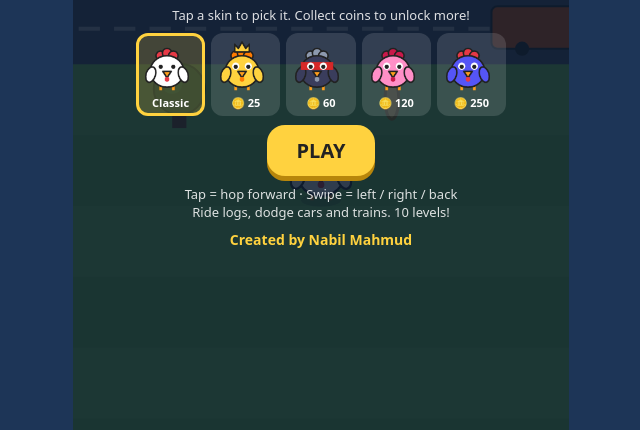
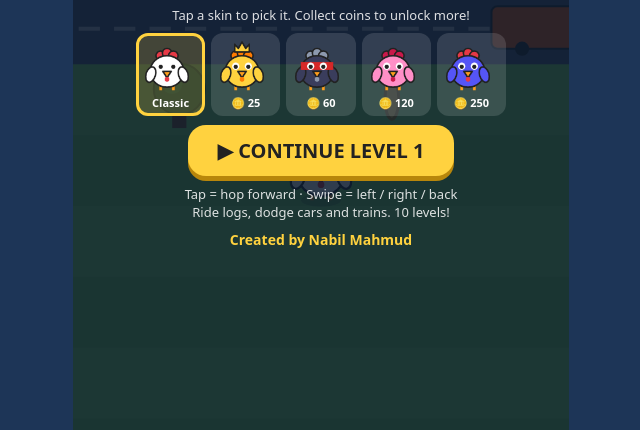
Before and after one commit to nabilmahmud6251-ui/nabilmahmud6251-ui.github.io, a plain HTML site: page index.html in a window 1280 px wide. Shown: the part 370-800 px from the top of the page, without its empty margins (319-959 px from the left). Drawn offline with Linux system fonts and the light colour scheme.

Commit message:
Change PLAY button to CONTINUE LEVEL button

```diff
--- a/index.html
+++ b/index.html
@@ -217,7 +217,7 @@ function menu(){state='menu';
  ov(`<div style="font-size:52px">🐔</div><h1>Crazy Chicken</h1><h2>Road Survival</h2><div>🏆 Best ${best} &nbsp;·&nbsp; 🪙 ${bank}</div>
  <div class="hint">Tap a skin to pick it. Collect coins to unlock more!</div>
  <div class="skins">${SK.map((s,i)=>`<div class="sk ${i===skin?'on':''}" data-i="${i}"><canvas width="96" height="96"></canvas>${owned.includes(i)?s.n:'🪙 '+s.cost}</div>`).join('')}</div>
- <button class="btn" data-a="play">PLAY</button>
+ <button class="btn" data-a="play">▶ CONTINUE LEVEL ${resumeLevel}</button>
  <div class="hint">Tap = hop forward · Swipe = left / right / back<br>Ride logs, dodge cars and trains. 10 levels!</div>${CR}`);
  ovEl.querySelectorAll('.sk canvas').forEach((c,i)=>chicken(c.getContext('2d'),48,88,.9,i,1,1.2))}
 function showOver(){
```
